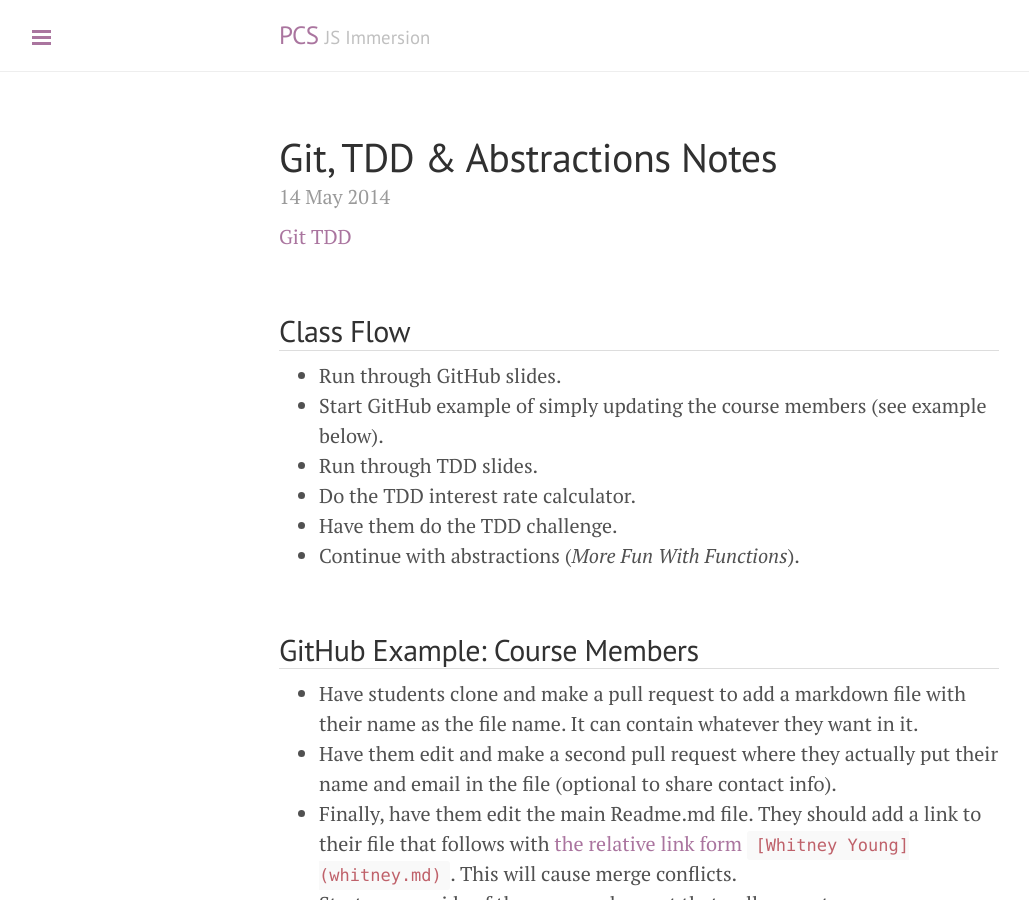
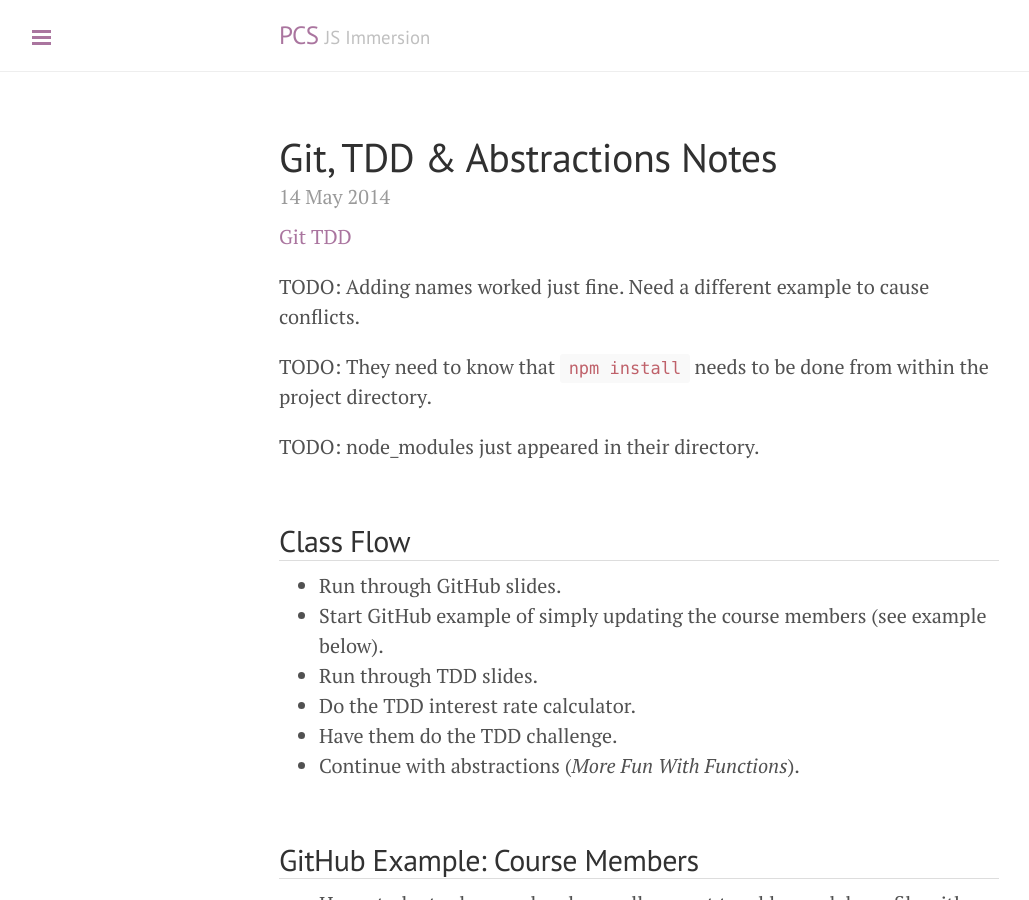
Before and after one commit to wbyoung/jsi, a Jekyll site: the page built from _posts/00-01-03-git-tdd-abstractions-notes.md, in a window 1280 px wide and 900 px high. Shown: the whole window, without its empty margins (1-1030 px from the left). Built offline with Jekyll 4.4.1, drawn with Linux system fonts in a browser that asks for light colours; nearby versions of some CDN libraries; Markdown is read by kramdown in place of the engine named in the settings.

Commit message:
Added some notes/todos.

```diff
--- a/_posts/00-01-03-git-tdd-abstractions-notes.md
+++ b/_posts/00-01-03-git-tdd-abstractions-notes.md
@@ -4,6 +4,15 @@ title: Git, TDD &amp; Abstractions Notes
 class: git+tdd+abstractions
 date: 2014-05-14 00:00:00
 ---
+
+TODO: Adding names worked just fine. Need a different example to cause
+conflicts.
+
+TODO: They need to know that `npm install` needs to be done from within the
+project directory.
+
+TODO: node_modules just appeared in their directory.
+
 
 ## Class Flow
 
```
